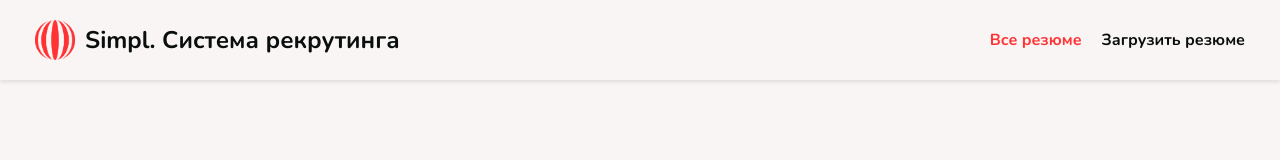
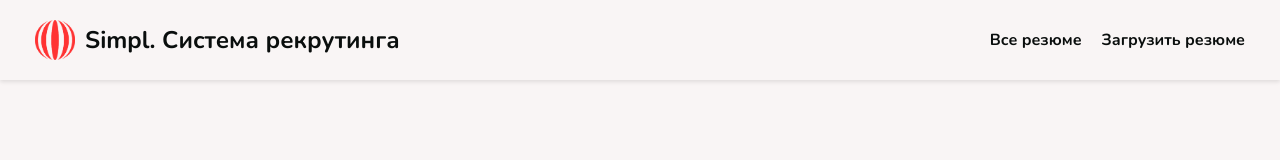
Before and after one commit to teamdevm/teamwork-swift-ferret, a React (Create React App) app in the folder React-app/: page / in a window 1280 px wide. Shown: the top 160 px of the page. Built offline with nearby package versions, Linux system fonts and the light colour scheme.

Commit message:
fix link

```diff
--- a/React-app/src/components/Header.jsx
+++ b/React-app/src/components/Header.jsx
@@ -15,10 +15,10 @@ function Header() {
         </div>
         <nav className="header__nav">
           <ul className="nav__list">
-            <Link to="/">
+            <Link to="/teamwork-swift-ferret/">
               <li
                 className={classNames('nav__item', {
-                  active: history === '/',
+                  active: history === '/teamwork-swift-ferret/',
                 })}
               >
                 Все резюме
--- a/React-app/src/pages/Profile.jsx
+++ b/React-app/src/pages/Profile.jsx
@@ -10,7 +10,7 @@ function Profile() {
   return (
     <main className="main">
       <div className="main__container container">
-        <Link to="/teamwork-swift-ferret" className="main__button-back">
+        <Link to="/teamwork-swift-ferret/" className="main__button-back">
           <svg
             xmlns="http://www.w3.org/2000/svg"
             width="24"
```
